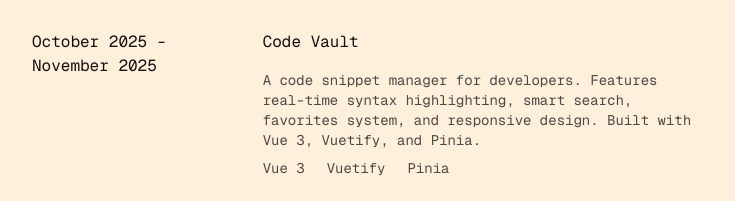
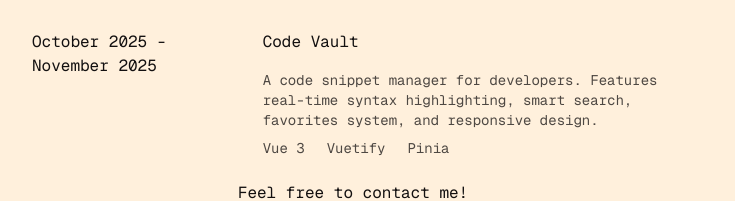
Before and after one commit to AndyNusantara/ydna.dev, a Next.js app: page / in a window 1280 px wide. Shown: the part 1524-1725 px from the top of the page, without its empty margins (272-1007 px from the left). Built offline with nearby package versions, Linux system fonts and the light colour scheme; some icons are missing; a web font is replaced by a local one.

Commit message:
chore: fix code vault desc

```diff
--- a/src/static/landing/shelf/shelf.tsx
+++ b/src/static/landing/shelf/shelf.tsx
@@ -38,14 +38,14 @@
 		time: 'May 2025 - June 2025',
 		title: 'Typing!',
 		link: 'https://typing-gameee.vercel.app/',
-		desc: 'Typing! is a typing test application to measure and improve your keyboard skills',
+		desc: 'Typing! is a typing test application to measure and improve your keyboard skills.',
 		builtWith: ['React.js', 'TypeScript', 'Tailwind CSS', 'Redux']
 	},
 	{
 		time: 'October 2025 - November 2025',
 		title: 'Code Vault',
 		link: 'https://code-vault.vercel.app/',
-		desc: 'A code snippet manager for developers. Features real-time syntax highlighting, smart search, favorites system, and responsive design. Built with Vue 3, Vuetify, and Pinia.',
+		desc: 'A code snippet manager for developers. Features real-time syntax highlighting, smart search, favorites system, and responsive design.',
 		builtWith: ['Vue 3', 'Vuetify', 'Pinia']
 	}
 ]
```
